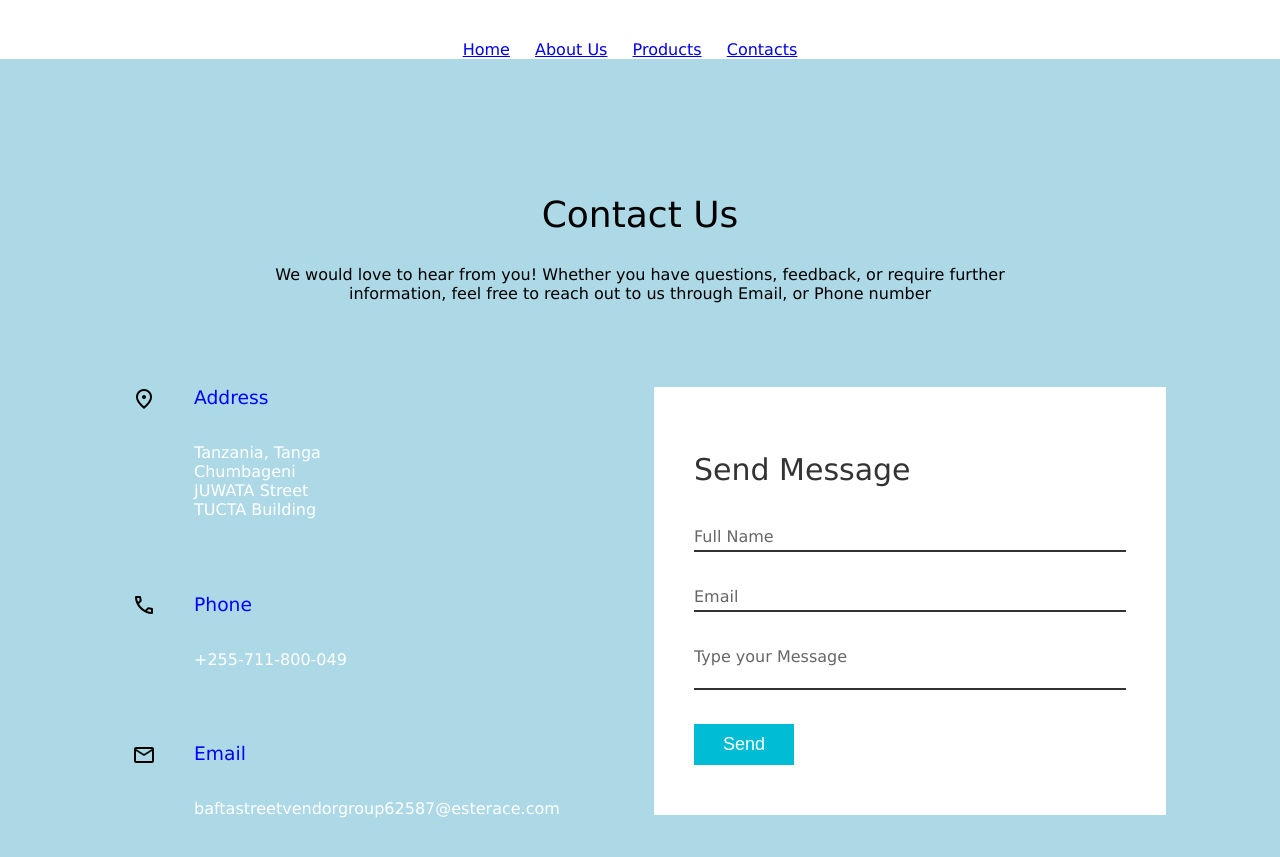
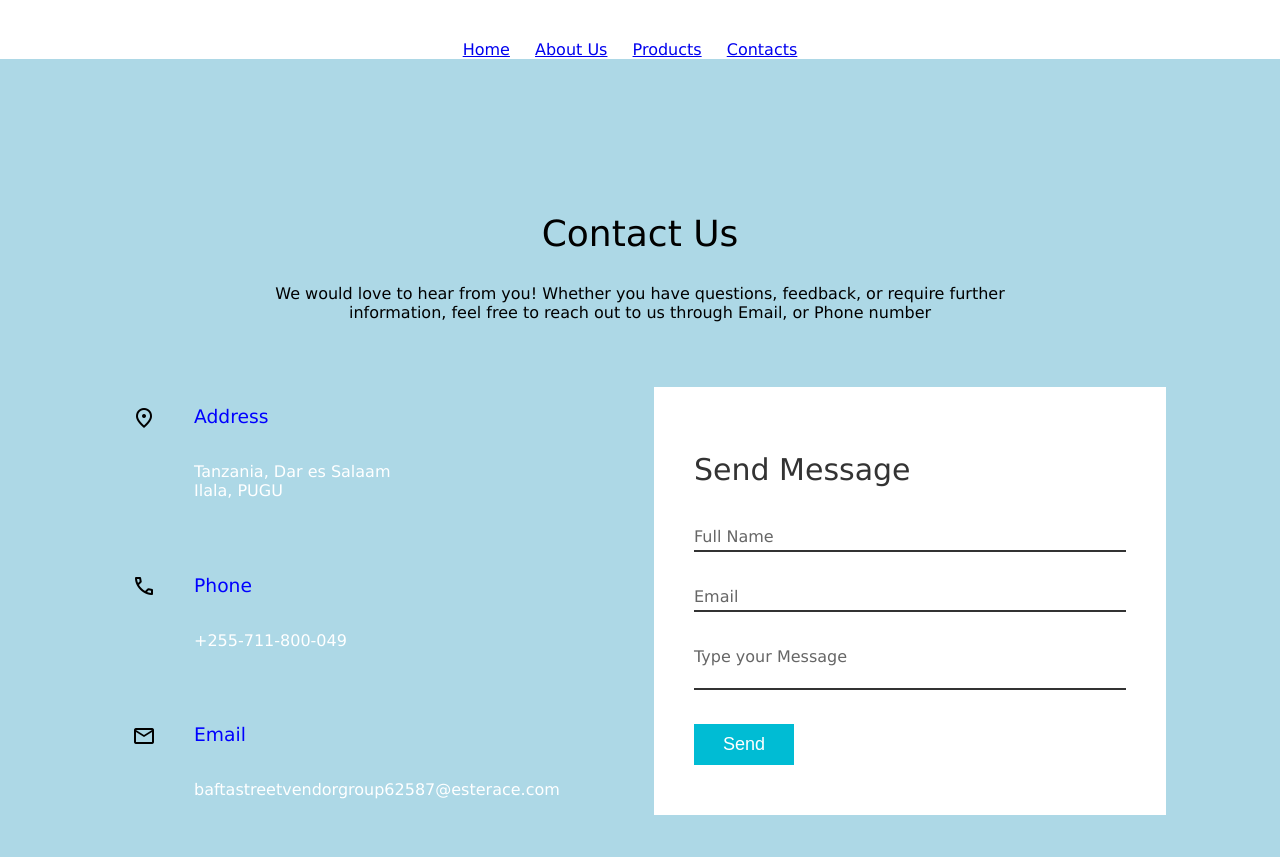
Before and after one commit to Mascot-code/Bafta_Machinga_Group, a plain HTML site: page Contacts.html in a window 1280 px wide. Drawn offline with nearby package versions, Linux system fonts and the light colour scheme.

Commit message:
Update Contacts.html

```diff
--- a/Contacts.html
+++ b/Contacts.html
@@ -30,7 +30,7 @@
                         </span></div>
                     <div class="text">
                         <h3>Address</h3>
-                        <p>Tanzania, Tanga<br>Chumbageni<br>JUWATA Street<br>TUCTA Building</p>
+                        <p>Tanzania, Dar es Salaam<br>Ilala, PUGU</p>
                     </div>
                 </div>
                 <div class="box">
```
